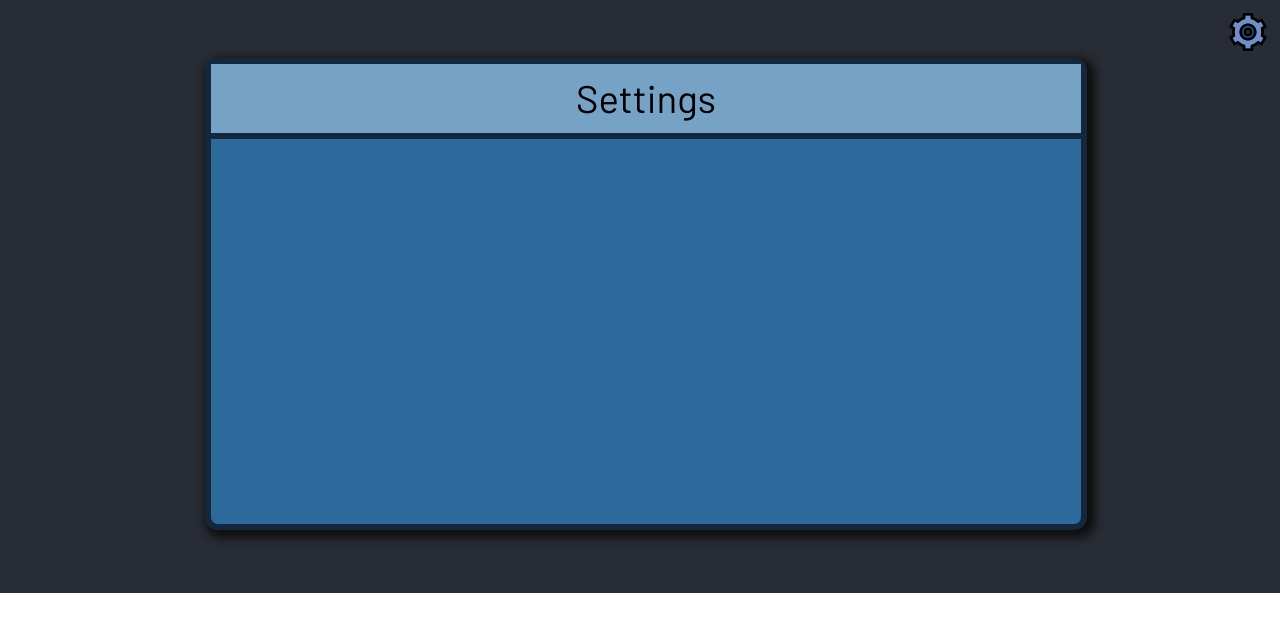
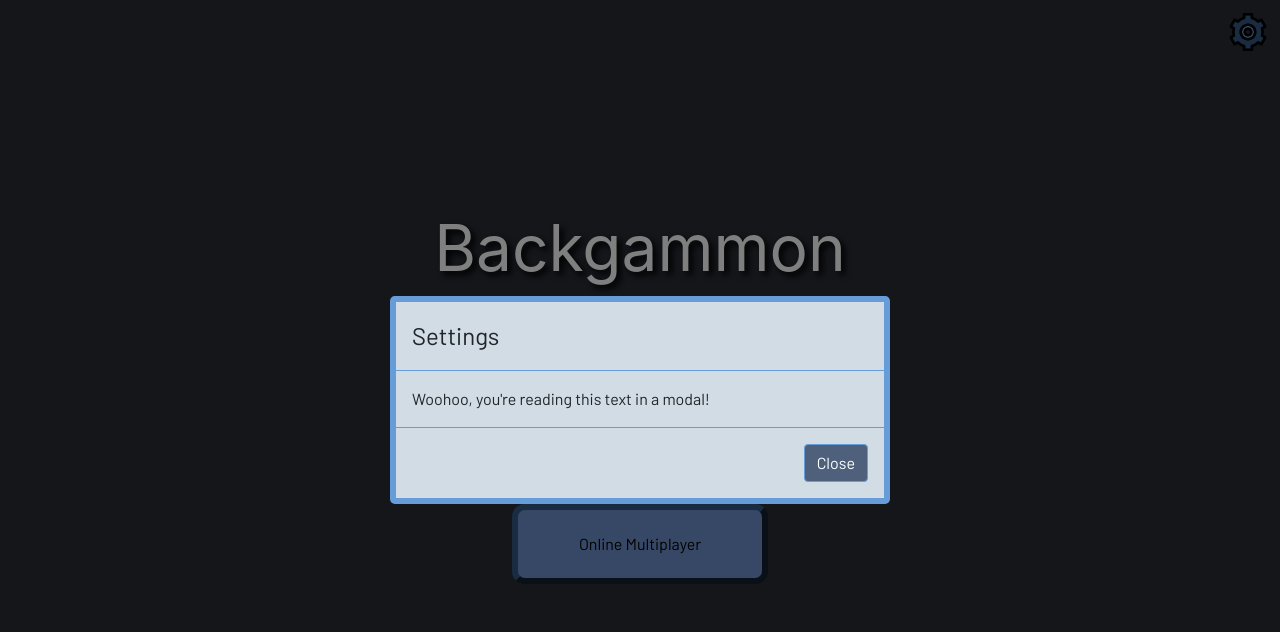
Before and after one commit to sam-swarr/backgammon, a React (Create React App) app: page / in a window 1280 px wide. Both pictures are taken after a click on the element 1248 px from the left and 31 px from the top of the page. Shown: the top 632 px of the page. Built offline with nearby package versions, Linux system fonts and the light colour scheme.

Commit message:
use react bootstrap modal for settings menu

```diff
--- a/package.json
+++ b/package.json
@@ -11,8 +11,10 @@
     "@types/node": "^16.10.2",
     "@types/react": "^17.0.27",
     "@types/react-dom": "^17.0.9",
+    "bootstrap": "^5.1.3",
     "classnames": "^2.3.1",
     "react": "^17.0.2",
+    "react-bootstrap": "^2.0.1",
     "react-dom": "^17.0.2",
     "react-redux": "^7.2.5",
     "react-scripts": "4.0.3",
--- a/public/index.html
+++ b/public/index.html
@@ -15,6 +15,12 @@
       user's mobile device or desktop. See https://developers.google.com/web/fundamentals/web-app-manifest/
     -->
     <link rel="manifest" href="%PUBLIC_URL%/manifest.json" />
+    <link
+      rel="stylesheet"
+      href="https://cdn.jsdelivr.net/npm/bootstrap@5.1.3/dist/css/bootstrap.min.css"
+      integrity="sha384-1BmE4kWBq78iYhFldvKuhfTAU6auU8tT94WrHftjDbrCEXSU1oBoqyl2QvZ6jIW3"
+      crossorigin="anonymous"
+    />
     <!--
       Notice the use of %PUBLIC_URL% in the tags above.
       It will be replaced with the URL of the `public` folder during the build.
--- a/src/App.css
+++ b/src/App.css
@@ -11,6 +11,14 @@
   .App-logo {
     animation: App-logo-spin infinite 20s linear;
   }
+}
+
+.App-wrapper {
+  background-color: #282c34;
+  display: flex;
+  flex-direction: column;
+  height: 100vh;
+  justify-content: center;
 }
 
 .App-header {
@@ -333,6 +341,29 @@
   top: 1vw;
 }
 
+.Settings-menu .modal-content {
+  background-color:rgb(209, 220, 229);
+  border: 0.5vw solid rgb(102, 156, 216);
+  font-family: 'Barlow', sans-serif;
+}
+
+.Settings-menu .modal-header {
+  border-bottom: 1px solid rgb(102, 156, 216);
+}
+
+.Settings-menu .modal-footer {
+  border-top: 1px solid rgb(102, 156, 216);
+}
+
+.Settings-menu .modal-footer .btn {
+  background-color: #4e607c;
+  border-color: #669cd8;
+}
+
+/* .Settings-menu .modal-footer .button:hover {
+  background-color: #4e607c;
+} */
+
 .Settings-wrapper {
   background-color:rgb(118, 162, 197);
   border-bottom: 0.5vw solid rgb(21, 39, 59);
@@ -351,10 +382,6 @@
   width: 3vw;
 }
 
-.Settings-menu-button.show {
-  background: url(gear-hover.svg) no-repeat top left;
-}
-
 .Settings-menu-wrapper {
   background-color:rgb(45, 105, 155);
   border: 0.5vw solid rgb(21, 39, 59);
--- a/src/App.tsx
+++ b/src/App.tsx
@@ -15,11 +15,9 @@ const App: FunctionComponent<AppProps> = () => {
   const [
     currentPlayer,
     gameState,
-    settings,
   ] = useAppSelector((state) => [
     state.currentPlayer,
     state.gameState,
-    state.settings,
   ]);
 
   let contents = null;
@@ -38,15 +36,10 @@ const App: FunctionComponent<AppProps> = () => {
     );
   }
 
-  let settingsMenu = null;
-  if (settings.showSettingsMenu) {
-    settingsMenu = <SettingsMenu />;
-  }
-
   return (
     <div className={"App-wrapper"}>
       <SettingsMenuButton />
-      {settingsMenu}
+      <SettingsMenu />
       {contents}
     </div>
   );
--- a/src/SettingsMenu.tsx
+++ b/src/SettingsMenu.tsx
@@ -1,22 +1,37 @@
 import { FunctionComponent } from 'react';
+import Button from 'react-bootstrap/Button';
+import Modal from 'react-bootstrap/Modal';
 
 import { GameState, setState } from './store/gameStateSlice';
-import { useAppDispatch } from './store/hooks';
+import { useAppDispatch, useAppSelector } from './store/hooks';
+import { setShowSettingsMenu } from './store/settingsSlice';
 
 type SettingsMenuProps = {};
 
 const SettingsMenu: FunctionComponent<SettingsMenuProps> = () => {
 
+  const settings = useAppSelector((state) => state.settings);
   const dispatch = useAppDispatch();
 
+  const closeDialog = () => dispatch(setShowSettingsMenu(false));
+
   return (
-    <div className={"Settings-menu-wrapper"}>
-      <div className={"Settings-wrapper"}>
-        <div>
-          Settings
-        </div>
-      </div>
-    </div>
+    <Modal
+      show={settings.showSettingsMenu}
+      centered={true}
+      dialogClassName={'Settings-menu'}
+      keyboard={true}
+      onHide={closeDialog}>
+      <Modal.Header>
+        <Modal.Title>Settings</Modal.Title>
+      </Modal.Header>
+      <Modal.Body>Woohoo, you're reading this text in a modal!</Modal.Body>
+      <Modal.Footer>
+        <Button variant="primary" onClick={closeDialog}>
+          Close
+        </Button>
+      </Modal.Footer>
+    </Modal>
   );
 }
 
--- a/src/SettingsMenuButton.tsx
+++ b/src/SettingsMenuButton.tsx
@@ -1,23 +1,19 @@
 import { FunctionComponent } from 'react';
-import cx from "classnames";
 
 import { useAppDispatch, useAppSelector } from './store/hooks';
-import { toggleSettingsMenu } from './store/settingsSlice';
+import { setShowSettingsMenu } from './store/settingsSlice';
 
 type SettingsMenuButtonProps = {};
 
 const SettingsMenuButton: FunctionComponent<SettingsMenuButtonProps> = () => {
 
-  const settings = useAppSelector((state) => state.settings);
   const dispatch = useAppDispatch();
 
   return (
     <div className={"Settings-menu-button-wrapper"}>
       <div
-        className={cx("Settings-menu-button", {
-          "show": settings.showSettingsMenu,
-        })}
-        onClick={() => { dispatch(toggleSettingsMenu()); }} />
+        className={"Settings-menu-button"}
+        onClick={() => { dispatch(setShowSettingsMenu(true)); }} />
     </div>
   );
 }
--- a/src/store/settingsSlice.tsx
+++ b/src/store/settingsSlice.tsx
@@ -17,14 +17,14 @@ export const settingsSlice = createSlice({
       state.playerOneColor = action.payload;
       return state;
     },
-    toggleSettingsMenu: (state) => {
-      state.showSettingsMenu = !state.showSettingsMenu;
+    setShowSettingsMenu: (state, action: { type: string, payload: boolean }) => {
+      state.showSettingsMenu = action.payload;
       return state;
     }
   },
 })
 
 // Action creators are generated for each case reducer function
-export const { setMovementDirection, setPlayerOneColor, toggleSettingsMenu } = settingsSlice.actions
+export const { setMovementDirection, setPlayerOneColor, setShowSettingsMenu } = settingsSlice.actions
 
 export default settingsSlice.reducer
```
Also changed, not shown: src/gear-hover.svg (deleted), 1 other file (tests, documents, lock files or other folders).
